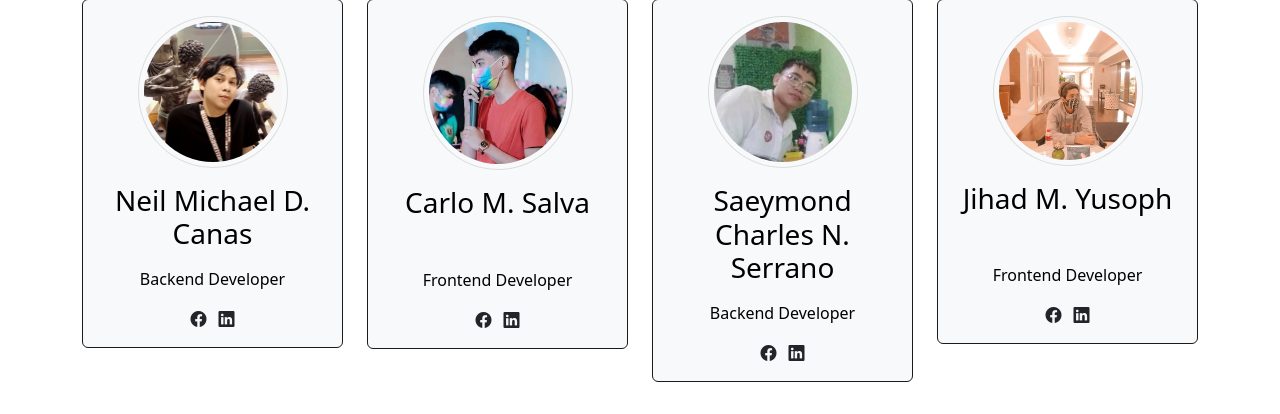
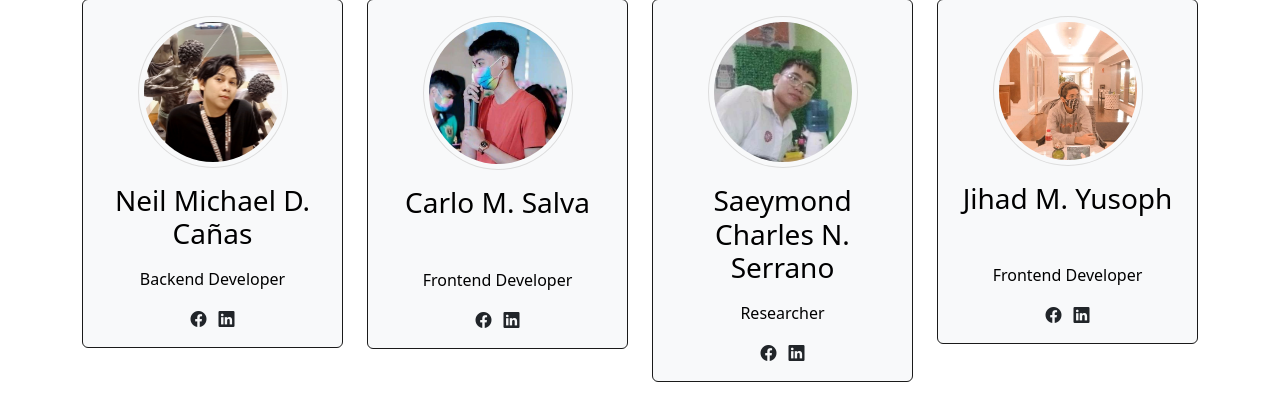
Before and after one commit to NeilCutter/SIDetect-Web-App, a Flask app: page /team in a window 1280 px wide. Shown: the part 359-773 px from the top of the page. Run offline with Flask 3, Linux system fonts and the light colour scheme.

Commit message:
Update team.html
Saeymond not a backend dev
add "ñ" to "Cañas"

```diff
--- a/webapp/templates/team.html
+++ b/webapp/templates/team.html
@@ -20,7 +20,7 @@
                 class="img-team rounded-circle mb-3"
                 alt=""
               />
-              <h3 class="card-title mb-3">Neil Michael D. Canas</h3>
+              <h3 class="card-title mb-3">Neil Michael D. Cañas</h3>
 
               <p class="card-text">
                Backend Developer
@@ -61,7 +61,7 @@
               />
               <h3 class="card-title mb-3">Saeymond Charles N. Serrano</h3>
               <p class="card-text">
-              Backend Developer
+              Researcher
 
               </p>
               <a href="https://www.facebook.com/saeymondcharles.serrano" target="_blank"><i class="bi bi-facebook text-dark mx-1" target="_blank"></i></a>
```
